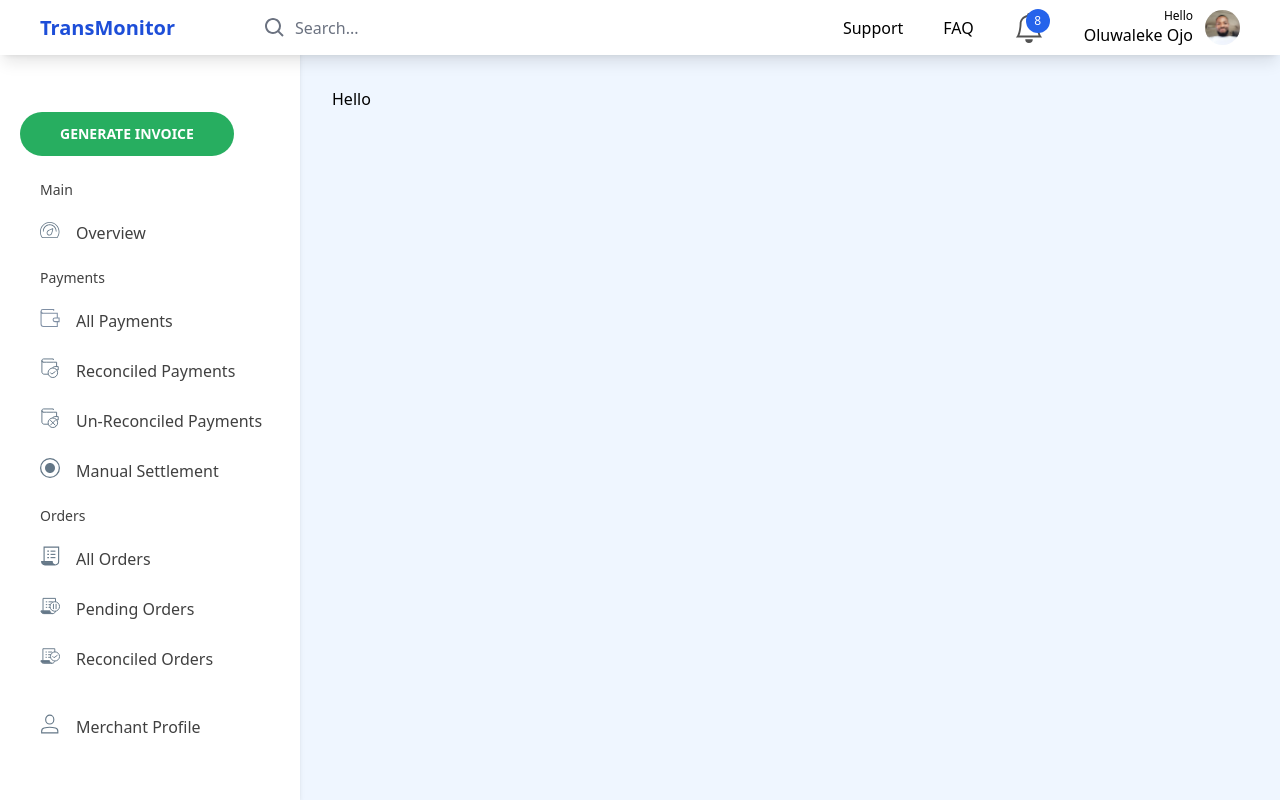
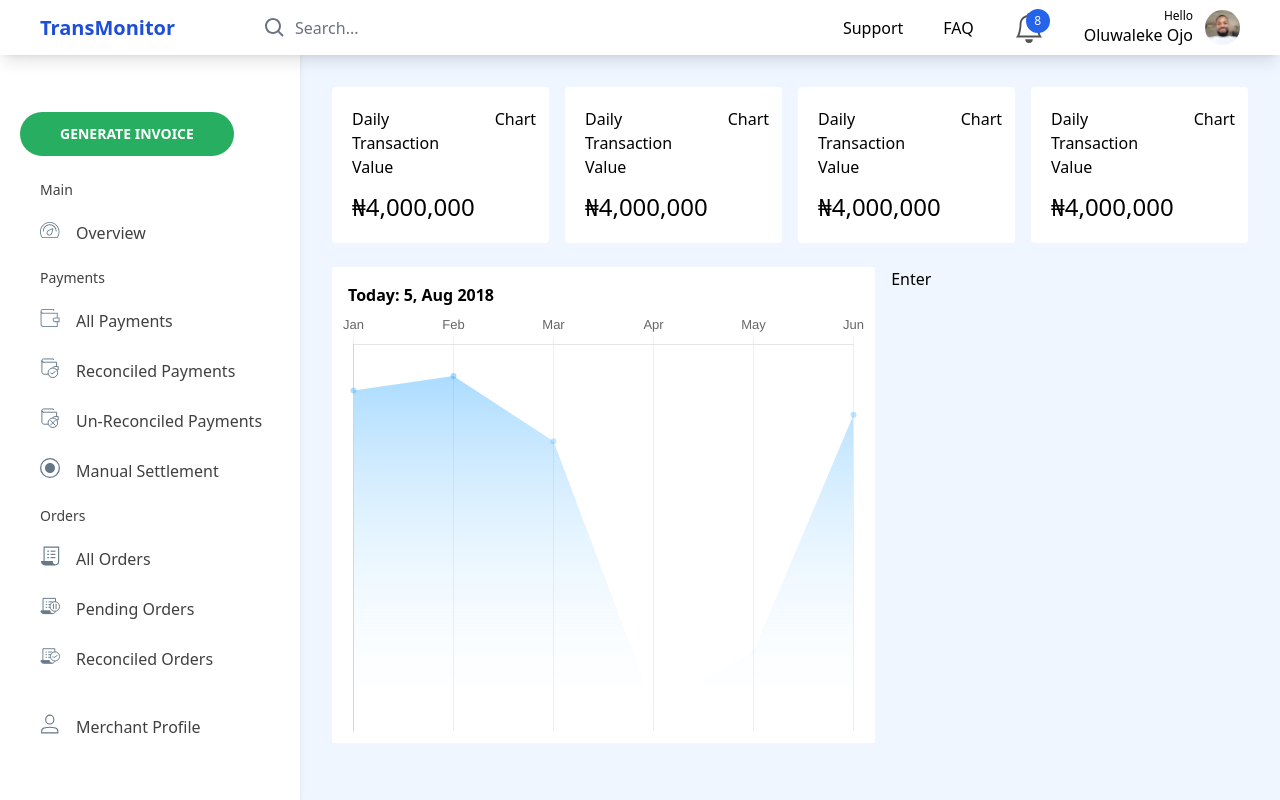
Before and after one commit to Tosinkoa/admin-dashboard, a Next.js app: page / in a window 1280 px wide. Built offline with nearby package versions, Linux system fonts and the light colour scheme.

Commit message:
Completed chart for now

```diff
--- /dev/null
+++ b/components/PagesComponent/Home/SalesDetails/BarChart.tsx
@@ -0,0 +1,77 @@
+import { Line } from "react-chartjs-2";
+import Chart from "chart.js/auto";
+import chartDummyData from "./chartDummyData";
+import { IoMdRefresh } from "react-icons/io";
+import "chart.js/auto";
+
+const BarChart: React.FC = () => {
+  return (
+    <div className="bg-white rounded-sm p-2 flex flex-col">
+      <div className="flex w-full p-2 justify-between">
+        <p className="font-semibold">Today: 5, Aug 2018</p>
+      </div>
+      <div className=" bottom-0 w-full mx-auto relative text-xs text-inherit ">
+        <Line
+          width={"100%"}
+          height={"420px"}
+          data={{
+            labels: chartDummyData.map((data) => data.month),
+            datasets: [
+              {
+                label: "Sales",
+                data: chartDummyData.map((data) => data.sales),
+                borderWidth: 0,
+                backgroundColor: createGradient("rgba(2, 148, 255, 0.45)"),
+                fill: true,
+              },
+            ],
+          }}
+          options={{
+            maintainAspectRatio: false,
+            scales: {
+              x: {
+                position: "top",
+                grid: {
+                  color: "#edf0ee",
+                },
+                ticks: {
+                  font: {
+                    size: 13,
+                  },
+                },
+              },
+              y: {
+                grid: {
+                  color: "",
+                },
+                ticks: {
+                  font: {
+                    size: 10,
+                  },
+                  display: false,
+                },
+              },
+            },
+            plugins: {
+              legend: {
+                display: false,
+              },
+            },
+          }}
+        />
+      </div>
+    </div>
+  );
+};
+
+const createGradient = (color: string) => {
+  if (typeof window !== "undefined") {
+    const gradient = document.createElement("canvas").getContext("2d");
+    const grad = gradient?.createLinearGradient(0, 0, 0, 420);
+    grad?.addColorStop(0, color);
+    grad?.addColorStop(1, "rgba(255, 255, 255, 0)");
+    return grad;
+  }
+};
+
+export default BarChart;
--- /dev/null
+++ b/components/PagesComponent/Home/SalesDetails/OrderAndPayment.tsx
@@ -0,0 +1,7 @@
+import React from "react";
+
+const OrderAndPayment: React.FC = () => {
+  return <div>Enter</div>;
+};
+
+export default OrderAndPayment;
--- /dev/null
+++ b/components/PagesComponent/Home/SalesDetails/SalesDetails.tsx
@@ -0,0 +1,18 @@
+import BarChart from "./BarChart";
+import OrderAndPayment from "./OrderAndPayment";
+import Order from "./OrderAndPayment";
+
+const SalesDetails: React.FC = () => {
+  return (
+    <div className="grid md:grid-cols-5 mt-6 gap-4">
+      <div className="col-span-3">
+        <BarChart />
+      </div>
+      <div className="col-span-2  flex flex-col">
+        <OrderAndPayment />
+      </div>
+    </div>
+  );
+};
+
+export default SalesDetails;
--- /dev/null
+++ b/components/PagesComponent/Home/SalesDetails/chartDummyData.ts
@@ -0,0 +1,33 @@
+interface DataItem {
+    month: string;
+    sales: string;
+}
+
+const chartDummyData: DataItem[] = [
+    {
+        month: "Jan",
+        sales: "2321",
+    },
+    {
+        month: "Feb",
+        sales: "2327",
+    },
+    {
+        month: "Mar",
+        sales: "2300",
+    },
+    {
+        month: "Apr",
+        sales: "2190",
+    },
+    {
+        month: "May",
+        sales: "2213",
+    },
+    {
+        month: "Jun",
+        sales: "2311",
+    },
+];
+
+export default chartDummyData
--- /dev/null
+++ b/components/PagesComponent/Home/Widget/Widget.tsx
@@ -0,0 +1,24 @@
+import NumberFormatter from "@/utils/NumberFormatter";
+import React from "react";
+
+const Widget: React.FC = () => {
+  return (
+    <div className="items-center gap-4 grid md:grid-cols-2 lg:grid-cols-4">
+      {Array(4)
+        .fill("")
+        .map((_, index) => (
+          <div key={index} className="flex gap-x-5 bg-white p-5 rounded">
+            <div className="space-y-3">
+              <p>Daily Transaction Value</p>
+              <p className="text-2xl">₦{NumberFormatter(4000000)}</p>
+            </div>
+            <div>
+              <p>Chart</p>
+            </div>
+          </div>
+        ))}
+    </div>
+  );
+};
+
+export default Widget;
--- a/pages/index.tsx
+++ b/pages/index.tsx
@@ -1,14 +1,14 @@
-import Image from "next/legacy/image";
-import { Inter } from "next/font/google";
 import DashboardLayout from "@/components/Layouts/DashboardLayout";
-import MeterIcon from "@/public/assets/svgs/meter-icon";
+import SalesDetails from "@/components/PagesComponent/Home/SalesDetails/SalesDetails";
+import Widget from "@/components/PagesComponent/Home/Widget/Widget";
 
-const inter = Inter({ subsets: ["latin"] });
-
-export default function Home() {
+const Home: React.FC = () => {
   return (
     <DashboardLayout>
-      <h1>Hello</h1>
+      <Widget />
+      <SalesDetails />
     </DashboardLayout>
   );
-}
+};
+
+export default Home;
--- /dev/null
+++ b/utils/NumberFormatter.ts
@@ -0,0 +1,4 @@
+// This function format number with comma
+const NumberFormatter = (x: number): string => x.toString().replace(/\B(?=(\d{3})+(?!\d))/g, ",");
+
+export default NumberFormatter;
```
Also changed, not shown: package.json (+7 -1 lines), components/PagesComponent/Home/Widget/widgetData.tsx (added), 1 other file (tests, documents, lock files or other folders).
